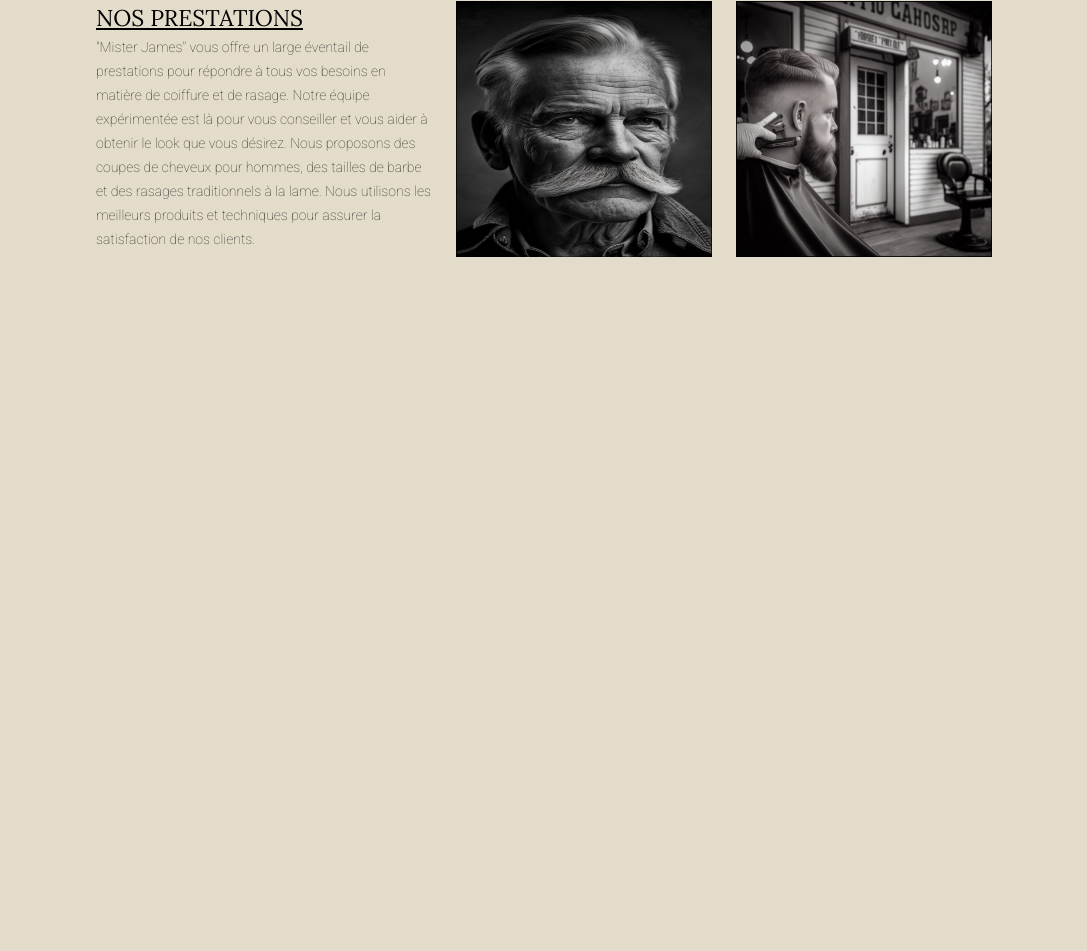
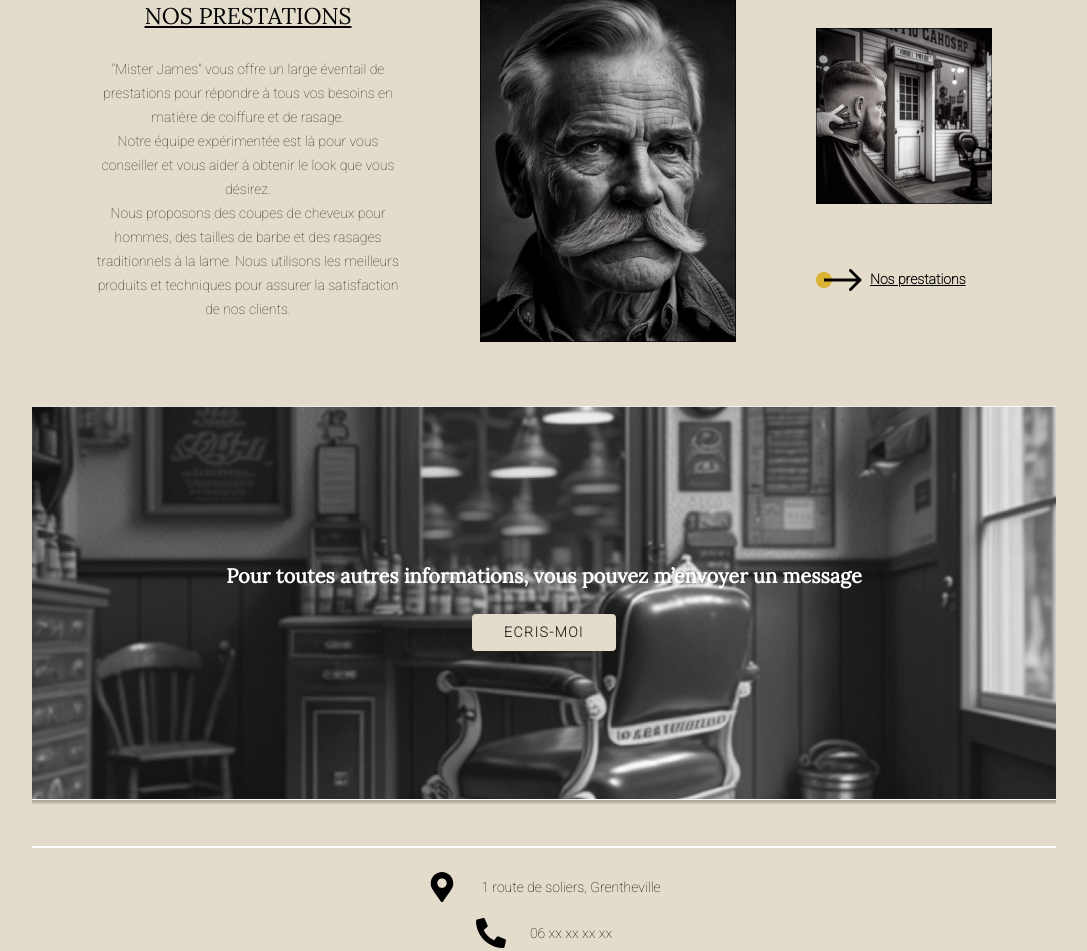
Before and after one commit to yaniiish/MisterJames, a React (Create React App) app in the folder mister-james/: page / in a window 1280 px wide. Shown: the part 1343-2294 px from the top of the page, without its empty margins (96-1183 px from the left). Before the commit the page ends 1600 px from the top, so only its background shows below. Built offline with nearby package versions, Linux system fonts and the light colour scheme.

Commit message:
s3 fini + banner en cours

```diff
--- a/mister-james/src/Components/Banner/Middle.js
+++ b/mister-james/src/Components/Banner/Middle.js
@@ -10,7 +10,7 @@ function Middle(props) {
             <strong className='-m-2 opacity-[80%]'>{props.strong}</strong>
         </div>
         <div className='border-l w-full text-base px-10 flex flex-col sm:items-center gap-10 lg:px-20 mx-auto opacity-[80%] md:text-xl'>
-            <div className='flex gap-6 items-center  coordo'>
+            <div className='flex gap-6 items-center coordo'>
                 <FaMapMarkerAlt size={30}/>
                 <span>1 route de soliers, Grentheville</span>
             </div>
--- a/mister-james/src/Components/BtnResa1.js
+++ b/mister-james/src/Components/BtnResa1.js
@@ -9,7 +9,7 @@ function BtnResa1(props) {
       className={`${props.background} text-white px-8 py-2 uppercase font-black rounded	drop-shadow-2xl tracking-widest hover:opacity-80 stroke-noir`}
       url="https://calendly.com/test-calendlyy/prise-rdv"
       rootElement={document.getElementById("root")}
-      text="Réserver"
+      text='Réserver'
 
         />
   )
--- /dev/null
+++ b/mister-james/src/Components/Btnpresta.js
@@ -0,0 +1,12 @@
+import React from 'react'
+
+function Btnpresta() {
+  return (
+    <div className='relative flex items-center'>
+        <div className='realtive z-10 w-4 h-4 rounded-full bg-moutarde hover:w-6 hover:h-6 transition ease-in-out hover:scale-110 duration-300'></div>
+        <img className='-ml-2 relative z-20' src="./img/arrowbtn.png" alt="arrowbutton presta" />
+    </div>
+  )
+}
+
+export default Btnpresta
--- /dev/null
+++ b/mister-james/src/Components/Footer.js
@@ -0,0 +1,27 @@
+import React from 'react'
+import Middle from './Banner/Middle'
+import { FaInstagram, FaMapMarkerAlt, FaPhoneAlt} from "react-icons/fa"
+
+function Footer() {
+  return (
+    <div className='w-[80%] gap-8 border-t-2 border-white mt-10 mx-auto'>
+        <div className='flex flex-col items-center gap-4 mt-6'>
+            <div className='flex gap-6 items-center coordo'>
+                    <FaMapMarkerAlt size={30}/>
+                    <span>1 route de soliers, Grentheville</span>
+            </div>
+            <div className='flex gap-6 items-center'>
+                    <FaPhoneAlt size={30} />
+                    <span>06 xx xx xx xx</span>
+            </div>
+        </div>
+        <div className='flex flex-col items-center gap-1 mt-6 lg:mt-0'>
+            <span>Retrouve moi aussi sur intstagram :</span>
+           <a href='/'><FaInstagram size={40} className=''/></a>
+        </div>
+
+    </div>
+  )
+}
+
+export default Footer
--- a/mister-james/src/Components/HomeComponents/Section2home/Section2.js
+++ b/mister-james/src/Components/HomeComponents/Section2home/Section2.js
@@ -1,18 +1,25 @@
 import React from 'react'
+import Btnpresta from '../../Btnpresta'
 
 function Section2() {
   return (
-    <div className='flex flex-col mt-16 gap-6 w-[70%] mx-auto lg:flex-row'>
-        <div>
+    <div className='lg:h-fit flex flex-col items-center mt-16 mb-16 gap-6 w-[70%] mx-auto lg:flex-row lg:gap-20 lg:mt-10'>
+        <div className='text-center flex flex-col gap-6 lg:w-[50%]'>
             <h2 className='uppercase'>nos prestations</h2>
-            <span className='opacity-[80%] leading-6'>"Mister James" vous offre un large éventail de prestations pour répondre à tous vos besoins en matière de coiffure et de rasage. Notre équipe expérimentée est là pour vous conseiller et vous aider à obtenir le look que vous désirez.
+            <span className='opacity-[80%] leading-6'>"Mister James" vous offre un large éventail de prestations pour répondre à tous vos besoins en matière de coiffure et de rasage. <br/> Notre équipe expérimentée est là pour vous conseiller et vous aider à obtenir le look que vous désirez.<br />
 Nous proposons des coupes de cheveux pour hommes, des tailles de barbe et des rasages traditionnels à la lame. Nous utilisons les meilleurs produits et techniques pour assurer la satisfaction de nos clients.</span>
         </div>
         <div className='hidden lg:flex'>
-            <img className='max-w-none w-44 h-44 lg:w-64 lg:h-64' src="./img/s2i1.png" alt="homme qui se fait couper" />
+            <img className='max-w-none w-64 h-78' src="./img/s2i1.png" alt="homme qui se fait couper" />
         </div>
-        <div className='flex justify-center'>
-           <img className='max-w-none w-44 h-44 lg:w-64 lg:h-64' src="./img/s2s2.png" alt="homme qui se fait couper" />
+        <div className='flex justify-center flex-col'>
+           <img className='max-w-none w-44 h-44 lg:w-44 lg:h-44' src="./img/s2s2.png" alt="homme qui se fait couper" />
+           <div>
+            <a href='/prestations' className='flex mt-16 gap-2 items-center'>
+              <Btnpresta />
+              <span className='font-extrabold underline'>Nos prestations</span>
+            </a>
+           </div>
         </div>
     </div>
   )
--- /dev/null
+++ b/mister-james/src/Components/HomeComponents/Section3home/Section3.js
@@ -0,0 +1,12 @@
+import React from 'react'
+
+function section3() {
+  return (
+    <div className="bg-top text-center mx-auto bg-cover w-[80%] h-[50vh] flex flex-col items-center justify-center gap-6" style={{ backgroundImage: "url(./img/s3.png)" }}>
+        <span className='text-white font-lora text-xl font-bold'>Pour toutes autres informations, vous pouvez m’envoyer un message</span>
+       <a href='/acces-contact'><button className='bg-dore text-noir px-8 py-2 uppercase font-black rounded	drop-shadow-2xl tracking-widest hover:opacity-8'>Ecris-moi</button></a>
+    </div>
+  )
+}
+
+export default section3
--- a/mister-james/src/Components/Navbar.js
+++ b/mister-james/src/Components/Navbar.js
@@ -15,7 +15,7 @@ function Navbar() {
 
   return (
     <>
-       <nav className='h-24 w-[80%] fixed left-2/4 right-2/4 translate-x-[-50%] z-40 flex justify-between items-center border-b-[1px] border-white bg-dore'>
+       <nav className='h-24 w-[85%] fixed left-2/4 right-2/4 translate-x-[-50%] z-40 flex justify-between items-center border-b-[1px] border-white bg-dore'>
         <div className='' >
             <a href="/"><img className='w-28' src="./img/logo.png" alt="logo" /></a>
         </div>
--- a/mister-james/src/Page/HomePage.js
+++ b/mister-james/src/Page/HomePage.js
@@ -3,6 +3,8 @@ import Navbar from '../Components/Navbar'
 import BannerHome from '../Components/Banner/BannerHome'
 import Section1 from '../Components/HomeComponents/Section1home/Section1'
 import Section2 from '../Components/HomeComponents/Section2home/Section2'
+import Section3 from '../Components/HomeComponents/Section3home/Section3'
+import Footer from '../Components/Footer'
 
 function HomePage() {
   return (
@@ -11,6 +13,8 @@ function HomePage() {
       <BannerHome />
       <Section1 />
       <Section2 />
+      <Section3 />
+      <Footer />
       </>
   )
 }
--- a/mister-james/tailwind.config.js
+++ b/mister-james/tailwind.config.js
@@ -6,6 +6,7 @@ module.exports = {
   theme: {
     extend: {},
     colors: {
+      moutarde: '#DCB233',
       noir: '#252525',
       dore: '#E3DCCB',
       white: '#ffffff'
```
Also changed, not shown: mister-james/public/img/arrowbtn.png (added), mister-james/public/img/s3.png (added).
